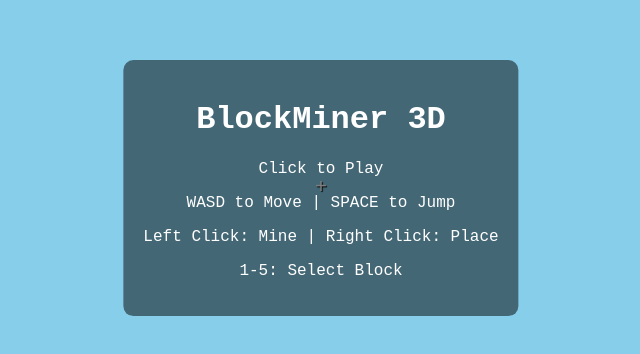
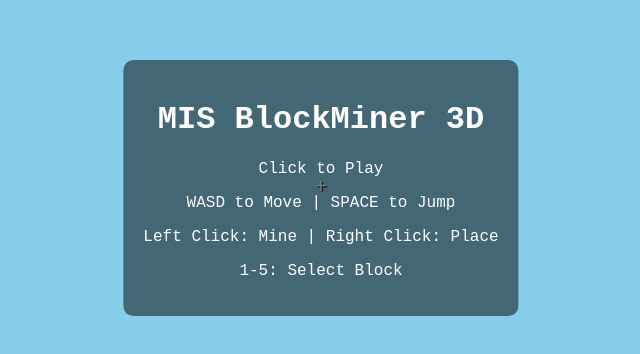
Before and after one commit to Munich-International-School/MISBlockMiner, a plain HTML site: page index.html in a window 1280 px wide. Shown: the part 212-566 px from the top of the page, without its empty margins (319-959 px from the left). Drawn offline with nearby package versions, Linux system fonts and the light colour scheme.

Commit message:
Update title and heading to 'MIS BlockMiner 3D'

```diff
--- a/index.html
+++ b/index.html
@@ -3,7 +3,7 @@
 <head>
     <meta charset="UTF-8">
     <meta name="viewport" content="width=device-width, initial-scale=1.0">
-    <title>BlockMiner 3D</title>
+    <title>MIS BlockMiner 3D</title>
     <link rel="stylesheet" href="style.css">
     <script type="importmap">
         {
@@ -18,7 +18,7 @@
     <div id="ui">
         <div id="crosshair">+</div>
         <div id="instructions">
-            <h1>BlockMiner 3D</h1>
+            <h1>MIS BlockMiner 3D</h1>
             <p>Click to Play</p>
             <p>WASD to Move | SPACE to Jump</p>
             <p>Left Click: Mine | Right Click: Place</p>
```
